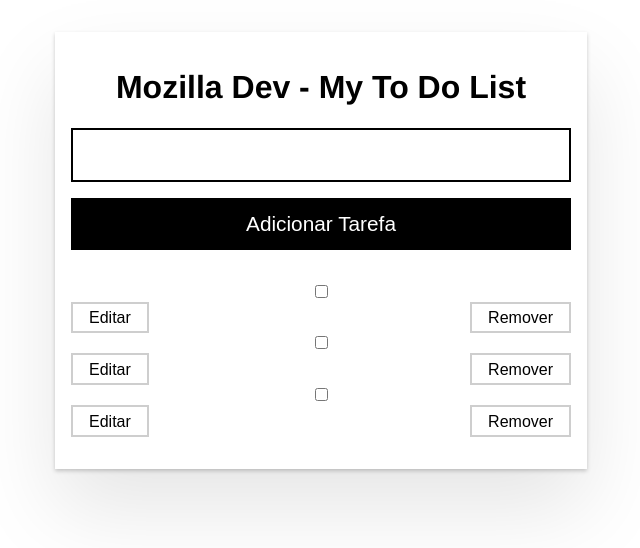
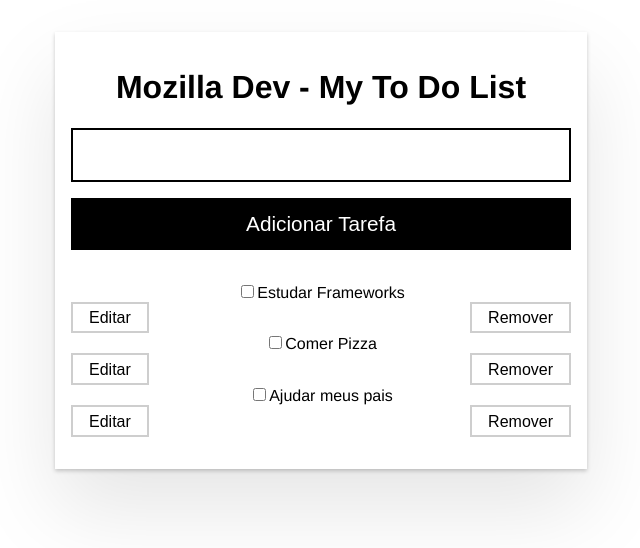
Before and after one commit to lorenzo-nasc/TODOapp, an Angular app: page / in a window 1280 px wide. Shown: the top 548 px of the page, without its empty margins (319-959 px from the left). Built offline with nearby package versions, Linux system fonts and the light colour scheme.

Commit message:
Transferindo os dados da Tarefa para o ItemComponent

```diff
--- a/src/app/app.component.html
+++ b/src/app/app.component.html
@@ -6,7 +6,7 @@
   </button>
   <ul>
     <li *ngFor="let tarefaDoLoop of arrayDeTarefas">
-      <app-item></app-item>
+      <app-item [tarefa]="tarefaDoLoop"></app-item>
     </li>
   </ul>
 </div>
```
